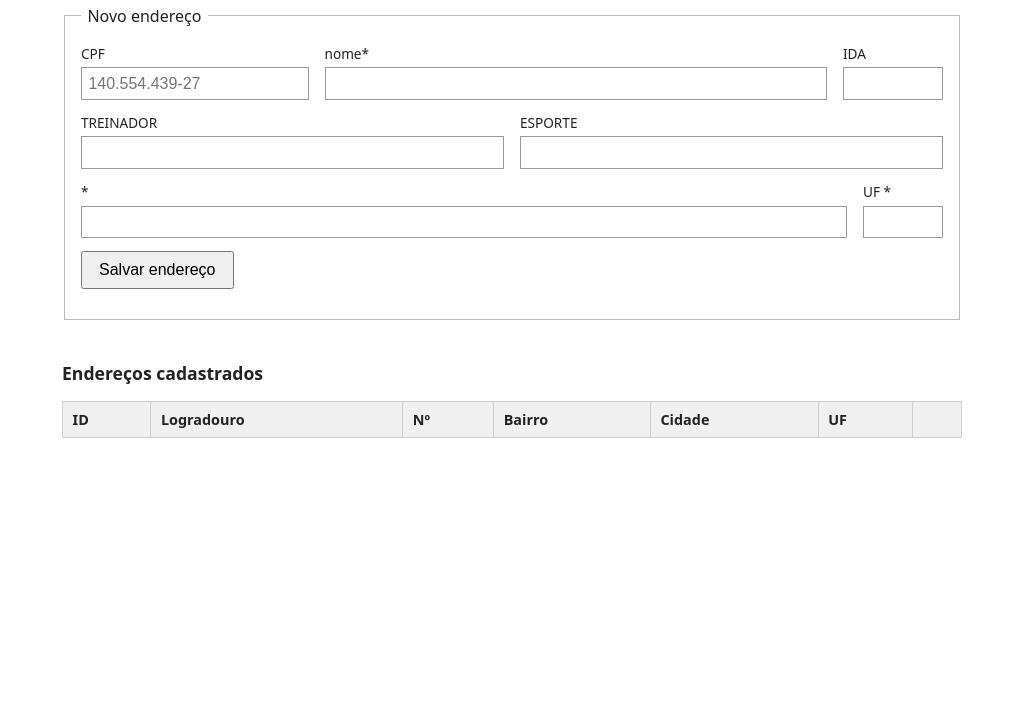
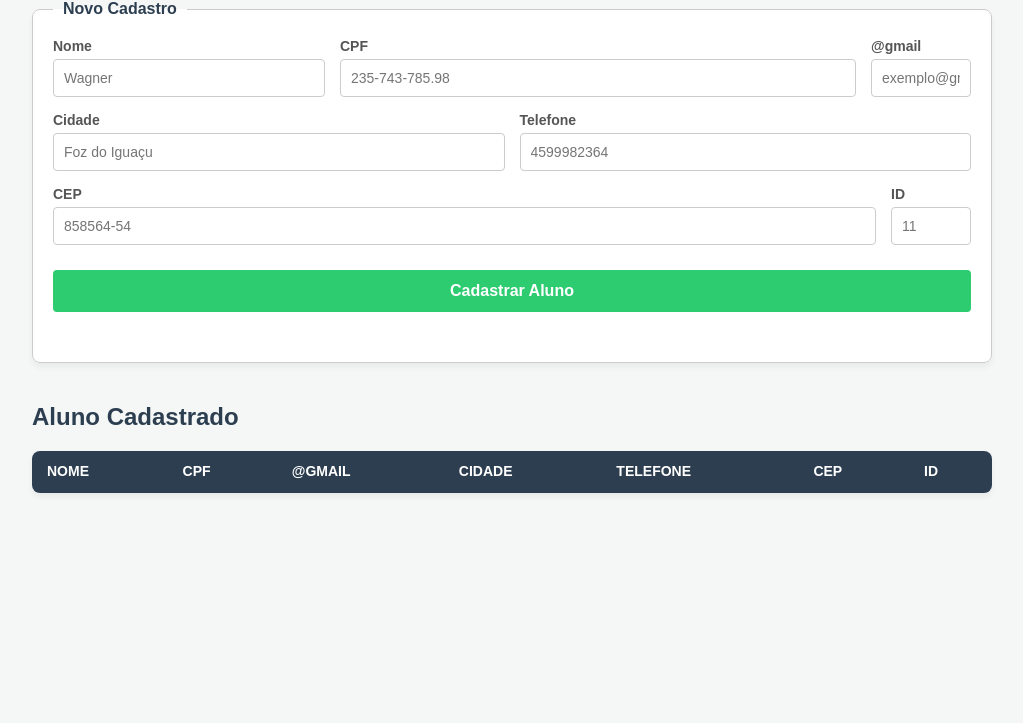
Before and after one commit to henriqueparpinelli/pias, a plain HTML site: page index.html in a window 1280 px wide. Shown: the part 77-800 px from the top of the page, without its empty margins (128-1151 px from the left). Drawn offline with Linux system fonts and the light colour scheme.

Commit message:
Add files via upload

```diff
--- a/Style.css
+++ b/Style.css
@@ -1,33 +1,130 @@
-body {
-  font-family: system-ui, sans-serif;
-  max-width: 900px;
-  margin: 2rem auto;
-  padding: 0 1rem;
-  line-height: 1.5;
-  color: #222;
-}
-h1 { font-size: 1.4rem; }
-h2 { font-size: 1.1rem; margin-top: 2.5rem; }
-fieldset { border: 1px solid #bbb; padding: 1rem; }
-legend { padding: 0 .4rem; }
-label { display: block; margin-bottom: .8rem; }
-label span { display: block; font-size: .85rem; margin-bottom: .2rem; }
-input {
-  width: 100%;
-  padding: .4rem;
-  border: 1px solid #999;
-  font-size: 1rem;
+
+* {
+  margin: 0;
+  padding: 0;
   box-sizing: border-box;
 }
-input:focus { outline: 2px solid #2b6cb0; outline-offset: 1px; }
-.linha { display: flex; gap: 1rem; flex-wrap: wrap; }
-.linha label { flex: 1 1 160px; }
+
+body {
+  font-family: Arial, sans-serif;
+  background-color: #f4f7f6;
+  color: #333;
+  padding: 20px;
+  max-width: 1000px;
+  margin: 0 auto;
+}
+
+h1, h2 {
+  color: #2c3e50;
+  margin-bottom: 20px;
+}
+
+h2 {
+  margin-top: 40px;
+}
+
+fieldset {
+  border: 1px solid #ccc;
+  border-radius: 8px;
+  padding: 20px;
+  background-color: #fff;
+  box-shadow: 0 4px 6px rgba(0, 0, 0, 0.05);
+}
+
+legend {
+  font-weight: bold;
+  padding: 0 10px;
+  color: #2c3e50;
+}
+
+.linha {
+  display: flex;
+  flex-wrap: wrap;
+  gap: 15px;
+  margin-bottom: 15px;
+}
+
+label {
+  display: flex;
+  flex-direction: column;
+  flex: 1 1 200px;
+}
+
+label span {
+  font-size: 14px;
+  margin-bottom: 5px;
+  font-weight: 600;
+  color: #555;
+}
+
+input {
+  padding: 10px;
+  border: 1px solid #ccc;
+  border-radius: 4px;
+  font-size: 14px;
+  width: 100%;
+}
+
+input:focus {
+  border-color: #3498db;
+  outline: none;
+}
+
 button {
-  padding: .5rem 1rem;
-  font-size: 1rem;
+  background-color: #2ecc71;
+  color: white;
+  border: none;
+  padding: 12px 20px;
+  font-size: 16px;
+  font-weight: bold;
+  border-radius: 4px;
   cursor: pointer;
+  width: 100%;
+  margin-top: 10px;
+  transition: background-color 0.2s;
 }
-table { border-collapse: collapse; width: 100%; margin-top: .5rem; }
-th, td { border: 1px solid #ccc; padding: .4rem .6rem; text-align: left; font-size: .9rem; }
-th { background: #f0f0f0; }
-#aviso { margin-top: .8rem; font-size: .9rem; }
+
+button:hover {
+  background-color: #27ae60;
+}
+
+#aviso {
+  margin-top: 10px;
+  font-weight: bold;
+  text-align: center;
+  height: 20px;
+}
+
+table {
+  width: 100%;
+  border-collapse: collapse;
+  background-color: #fff;
+  box-shadow: 0 4px 6px rgba(0, 0, 0, 0.05);
+  border-radius: 8px;
+  overflow: hidden;
+  margin-top: 10px;
+}
+
+th, td {
+  padding: 12px 15px;
+  text-align: left;
+}
+
+th {
+  background-color: #2c3e50;
+  color: white;
+  font-size: 14px;
+  text-transform: uppercase;
+}
+
+tr {
+  border-bottom: 1px solid #eee;
+}
+
+tr:nth-child(even) {
+  background-color: #f9f9f9;
+}
+
+tr:last-child {
+  border-bottom: 2px solid #2c3e50;
+}
--- a/index.html
+++ b/index.html
@@ -8,65 +8,65 @@
 </head>
 <body>
 
-  <h1>Cadastro de endereços</h1>
+  <h1>Cadastro Aluno</h1>
 
   <form id="formEndereco">
     <fieldset>
-      <legend>Novo endereço</legend>
+      <legend>Novo Cadastro</legend>
 
       <div class="linha">
         <label>
-          <span>CPF</span>
-          <input name="CPF" placeholder="140.554.439-27">
+          <span>Nome</span>
+          <input name="Nome" required placeholder="Wagner">
         </label>
         <label style="flex: 3 1 300px;">
-          <span>nome*</span>
-          <input name="logradouro" required>
+          <span>CPF</span>
+          <input name="CPF" required placeholder="235-743-785.98">
         </label>
         <label style="flex: 0 1 100px;">
-          <span>IDA</span>
-          <input name="ID ALUNO">
+          <span>@gmail</span>
+          <input name="@gmail" required placeholder="exemplo@gmai.com">
         </label>
       </div>
 
       <div class="linha">
         <label>
-          <span>TREINADOR</span>
-          <input name="TREINADOR">
+          <span>Cidade</span>
+          <input name="Cidade" required placeholder="Foz do Iguaçu">
         </label>
         <label>
-          <span>ESPORTE</span>
-          <input name="ESPORTE">
+          <span>Telefone</span>
+          <input name="Telefone" required placeholder="4599982364">
         </label>
       </div>
 
       <div class="linha">
         <label style="flex: 3 1 240px;">
-          <span> *</span>
-          <input name="" required>
+          <span>CEP</span>
+          <input name="CEP" required placeholder="858564-54">
         </label>
         <label style="flex: 0 1 80px;">
-          <span>UF *</span>
-          <input name="ID" maxlength="2" required>
+          <span>ID</span>
+          <input name="ID" maxlength="2" placeholder="11">
         </label>
       </div>
 
-      <button type="submit">Salvar endereço</button>
+      <button type="submit">Cadastrar Aluno</button>
       <p id="aviso"></p>
     </fieldset>
   </form>
 
-  <h2>Endereços cadastrados</h2>
+  <h2>Aluno Cadastrado</h2>
   <table>
     <thead>
       <tr>
+        <th>Nome</th>
+        <th>CPF</th>
+        <th>@gmail</th>
+        <th>Cidade</th>
+        <th>Telefone</th>
+        <th>CEP</th>
         <th>ID</th>
-        <th>Logradouro</th>
-        <th>Nº</th>
-        <th>Bairro</th>
-        <th>Cidade</th>
-        <th>UF</th>
-        <th></th>
       </tr>
     </thead>
     <tbody id="corpoTabela"></tbody>
--- a/script.js
+++ b/script.js
@@ -1,19 +1,40 @@
 const form = document.getElementById('formEndereco');
+const corpoTabela = document.getElementById('corpoTabela');
 const aviso = document.getElementById('aviso');
-const corpoTabela = document.getElementById('corpoTabela');
 
-function lerFormulario(formulario) {
-    const dados = {};
-    const campos = new FormData(formulario);
-    campos.forEach(function (vslor, chave) {
-        dados[chave] = valor;
+form.addEventListener('submit', function(event) {
+  event.preventDefault();
 
+  const formData = new FormData(form);
 
-    });
-    return dados;
+  const nome = formData.get('Nome');
+  const cpf = formData.get('CPF');
+  const gmail = formData.get('@gmail');
+  const cidade = formData.get('Cidade');
+  const telefone = formData.get('Telefone');
+  const cep = formData.get('CEP');
+  const id = formData.get('ID');
 
-}
-function mostrarAviso(texto, ehErro) {
-    aviso.textContent = texto;
-    aviso.className = ehErro ? 'erro' : '';
-}
+  const novaLinha = document.createElement('tr');
+
+  novaLinha.innerHTML = `
+    <td>${nome}</td>
+    <td>${cpf}</td>
+    <td>${gmail}</td>
+    <td>${cidade}</td>
+    <td>${telefone}</td>
+    <td>${cep}</td>
+    <td>${id}</td>
+  `;
+
+  corpoTabela.appendChild(novaLinha);
+
+  aviso.textContent = "Aluno cadastrado com sucesso!";
+  aviso.style.color = "green";
+
+  form.reset();
+
+  setTimeout(() => {
+    aviso.textContent = "";
+  }, 3000);
+});
```
Also changed, not shown: dados.json (+26 -17 lines).
